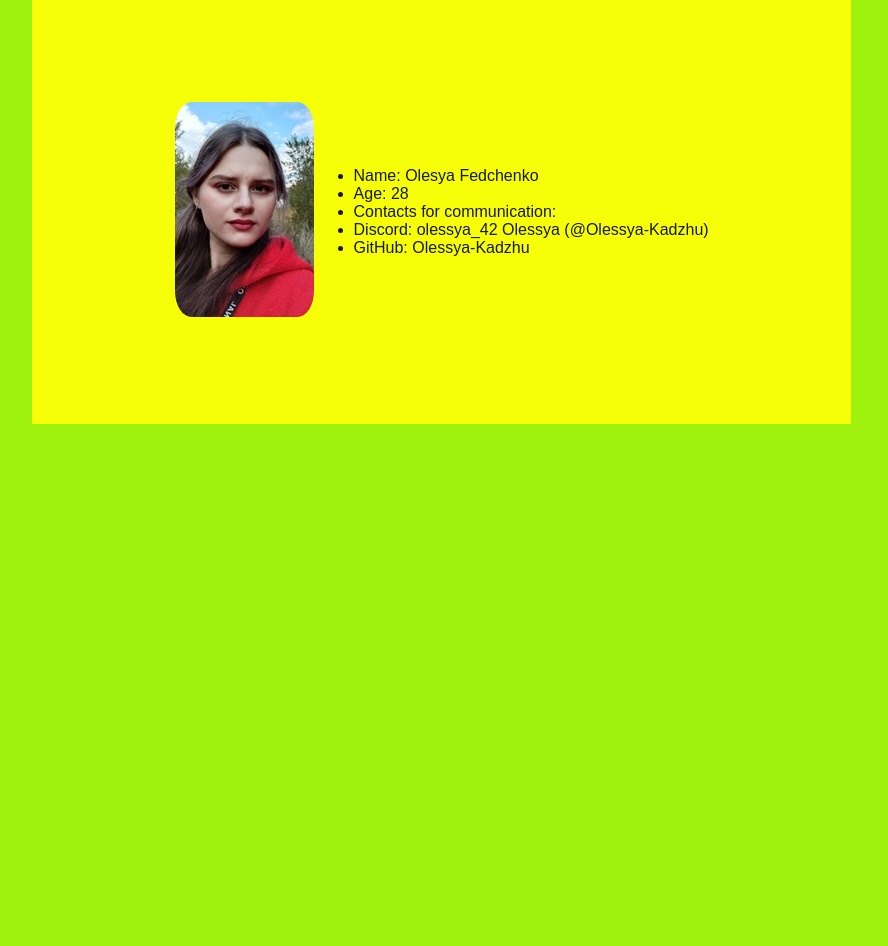
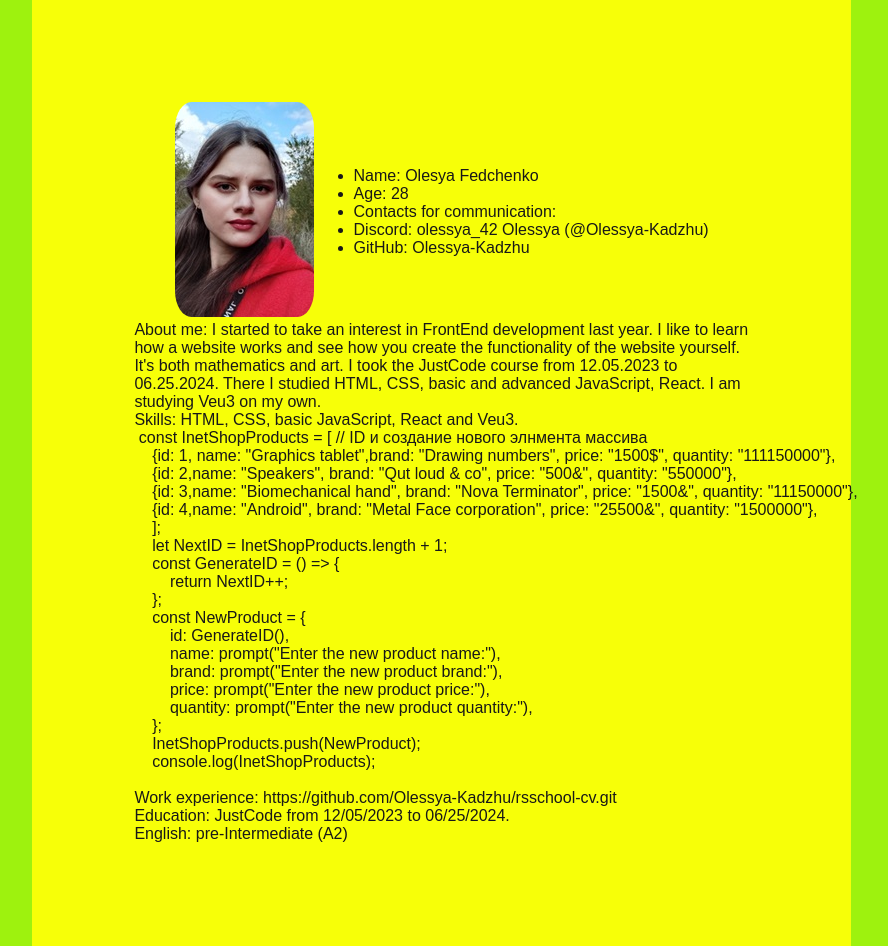
Before and after one commit to Olessya-Kadzhu/rsschool-cv, a plain HTML site: page index.html in a window 1280 px wide. Shown: the whole page, without its empty margins (96-984 px from the left). Before the commit the page ends 800 px from the top, so only its background shows below. Drawn offline with Linux system fonts and the light colour scheme.

Commit message:
feat: add information in html

```diff
--- a/index.html
+++ b/index.html
@@ -18,18 +18,36 @@
     <li>Discord: olessya_42 Olessya (@Olessya-Kadzhu)</li>
     <li>GitHub: Olessya-Kadzhu</li>
 </ul>
-
+</div>
+</div>
+<div class="About">About me: I started to take an interest in FrontEnd development last year. I like to learn how a website works and see how you create the functionality of the website yourself. It's both mathematics and art. I took the JustCode course from 12.05.2023 to 06.25.2024. There I studied HTML, CSS, basic and advanced JavaScript, React. I am studying Veu3 on my own.</div>
+<div class="Skills">Skills: HTML, CSS, basic JavaScript, React and Veu3.</div>
+<div class="Code"> <pre><code> const InetShopProducts = [ // ID и создание нового элнмента массива
+    {id: 1, name: "Graphics tablet",brand: "Drawing numbers", price: "1500$", quantity: "111150000"},
+    {id: 2,name: "Speakers", brand: "Qut loud & co", price: "500&", quantity: "550000"},
+    {id: 3,name: "Biomechanical hand", brand: "Nova Terminator", price: "1500&", quantity: "11150000"},
+    {id: 4,name: "Android", brand: "Metal Face corporation", price: "25500&", quantity: "1500000"},
+    ];
+    let NextID = InetShopProducts.length + 1;
+    const GenerateID = () => {
+        return NextID++;
+    };
+    const NewProduct = {
+        id: GenerateID(),
+        name: prompt("Enter the new product name:"),
+        brand: prompt("Enter the new product brand:"),
+        price: prompt("Enter the new product price:"),
+        quantity: prompt("Enter the new product quantity:"),
+    };
+    InetShopProducts.push(NewProduct);
+    console.log(InetShopProducts);
+    </code></pre>
+</div>
+<div class="Work">Work experience: https://github.com/Olessya-Kadzhu/rsschool-cv.git</div>
+<div class="Education">Education: JustCode from 12/05/2023 to 06/25/2024.</div>
+<div class="English">English: pre-Intermediate (A2)</div>
 
 </div>
 </div>
-<div></div>
-<div></div>
-<div></div>
-<div></div>
-<div></div>
-
-
-</div>
-    </div>
 </body>
 </html>
```
